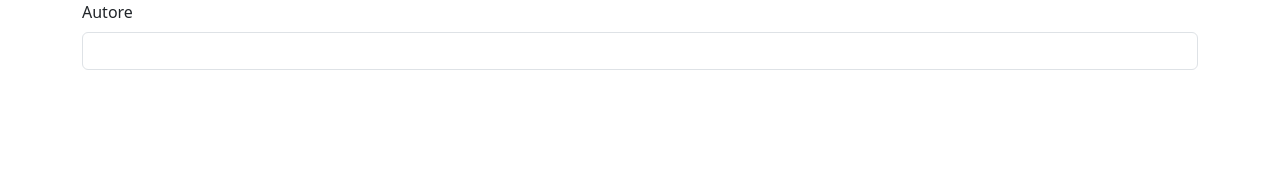
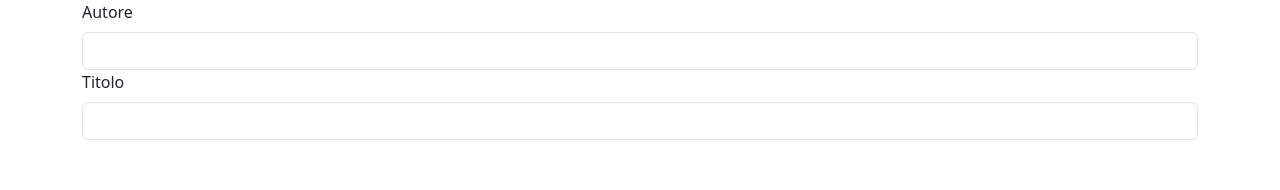
Before and after one commit to AntonioCappellano/react-post-form, a React (Vite) app: page / in a window 1280 px wide. Shown: the top 190 px of the page. Built offline with nearby package versions, Linux system fonts and the light colour scheme.

Commit message:
Add title input field to form in App component

```diff
--- a/src/App.jsx
+++ b/src/App.jsx
@@ -22,12 +22,24 @@ export default function App() {
           <div>
             <label className="form-label">Autore</label>
             <input
+              type="text"
               className="form-control"
               name="author"
               value={formData.author}
               onChange={handleFormData}
             ></input>
           </div>
+          <div>
+            <label className="form-label">Titolo</label>
+            <input
+              type="text"
+              className="form-control"
+              name="title"
+              value={formData.title}
+              onChange={handleFormData}
+            ></input>
+          </div>
+
         </form>
       </div>
     </>
```
